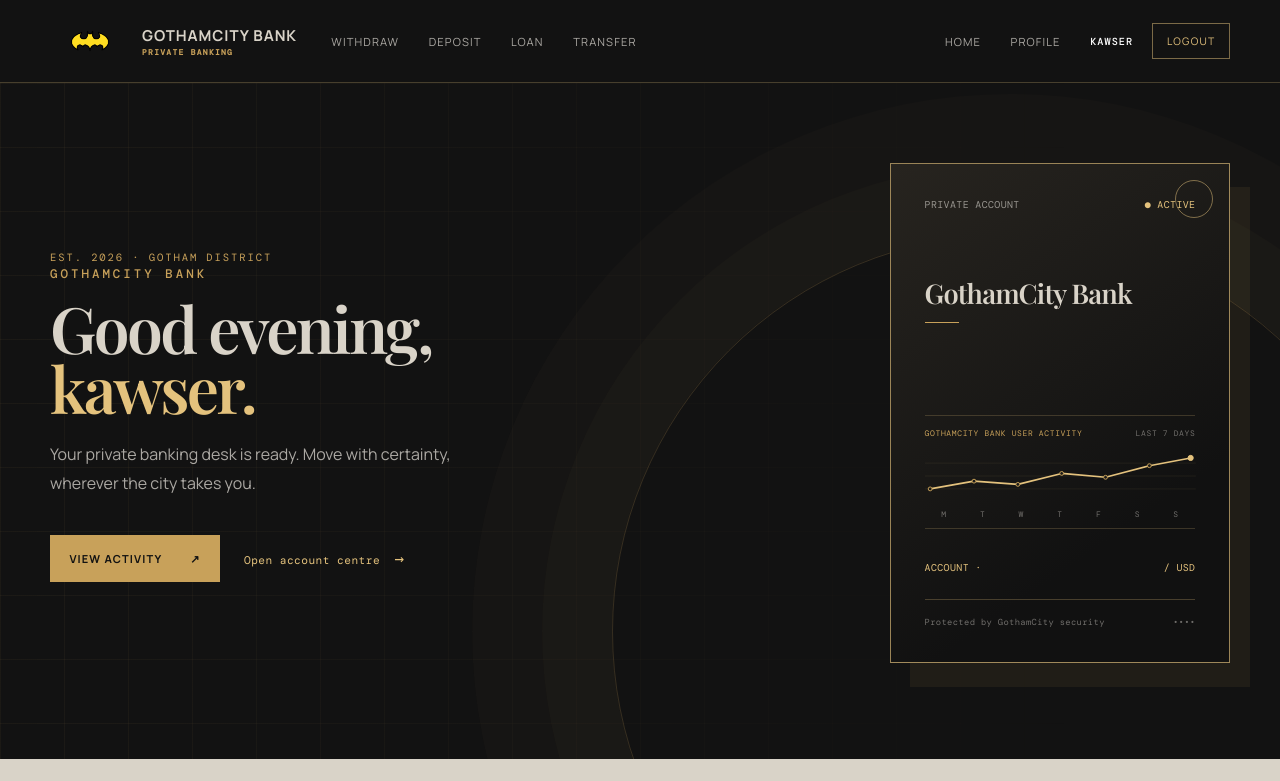
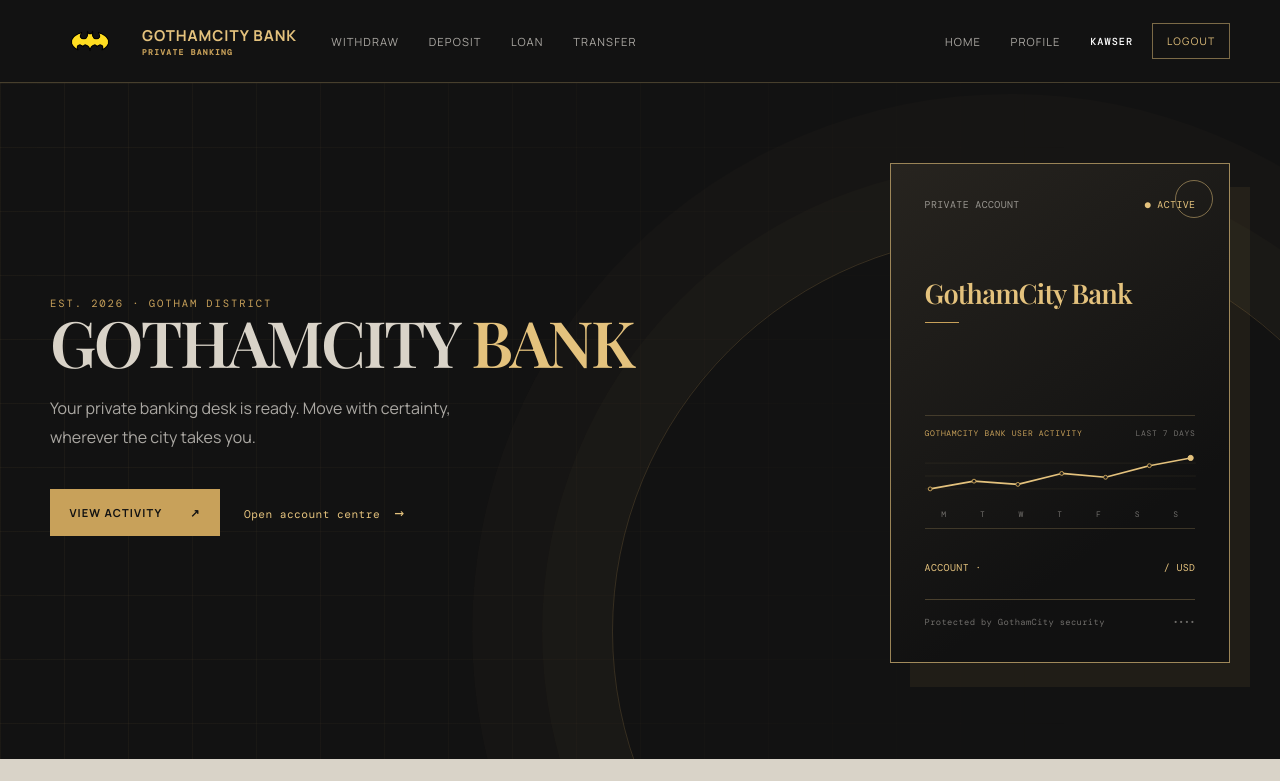
Before and after one commit to kawser25350/GothamCityBank, a Django app: page / in a window 1280 px wide. Shown: the top 781 px of the page. Run offline with Django 5.2, Linux system fonts and the light colour scheme; a user stored in the database is signed in; data comes from the database, SQL or seed files in the repository.

Commit message:
deployment test-1

```diff
--- a/core/static/css/hello.css
+++ b/core/static/css/hello.css
@@ -566,6 +566,7 @@
 .bank-brand { gap: 0.75rem; color: var(--paper); font-family: "Manrope", sans-serif; font-size: 0.94rem; letter-spacing: 0.06em; text-transform: uppercase; }
 .bank-logo-image { width: 80px; height: 52px; object-fit: contain; }
 .bank-brand strong { display: block; font-weight: 700; }
+.bank-brand strong { color: var(--gold-bright); }
 .bank-brand small { display: block; margin-top: 0.12rem; color: var(--gold); font-family: "DM Mono", monospace; font-size: 0.5rem; letter-spacing: 0.16em; }
 .bank-mark { width: 38px; height: 38px; border: 1px solid var(--gold); border-radius: 50%; background: transparent; color: var(--gold-bright); font-family: "Playfair Display", serif; font-size: 1.2rem; }
 .bank-emblem { position: relative; border: 0; border-radius: 0; background: var(--gold); clip-path: polygon(0 25%, 20% 42%, 34% 20%, 44% 40%, 50% 12%, 56% 40%, 66% 20%, 80% 42%, 100% 25%, 86% 80%, 65% 64%, 50% 100%, 35% 64%, 14% 80%); }.bank-emblem span { position: absolute; top: 34%; left: 42%; width: 16%; height: 25%; background: var(--ink); }
@@ -587,7 +588,7 @@
 .hero-copy h1 { max-width: 720px; margin: 1.1rem 0 1.4rem; font-family: "Playfair Display", Georgia, serif; font-size: clamp(3.5rem, 7vw, 6.7rem); font-weight: 600; letter-spacing: -0.04em; line-height: 0.94; }
 .hero-copy h1 em { color: var(--gold-bright); font-style: normal; }
 .hero-bank-name { display: block; margin-bottom: 1rem; color: var(--gold); font-family: "DM Mono", monospace; font-size: 0.78rem; font-weight: 500; letter-spacing: 0.24em; }
-.hero-copy h1.hero-greeting { margin-top: 0; font-size: clamp(2.5rem, 5vw, 4.8rem); }
+.hero-copy h1.hero-greeting { margin-top: 0; color: var(--paper); font-size: clamp(2.5rem, 5vw, 4.8rem); }.hero-copy h1.hero-greeting em { color: var(--gold-bright); }
 .hero-lede { max-width: 450px; margin: 0; color: rgba(243, 239, 231, 0.68); font-size: 1rem; line-height: 1.8; }
 .hero-actions { display: flex; align-items: center; gap: 1.5rem; margin-top: 2.3rem; }
 .button { display: inline-flex; align-items: center; justify-content: space-between; gap: 1.2rem; min-width: 170px; padding: 0.95rem 1.15rem; border: 1px solid transparent; border-radius: 0; font-size: 0.69rem; font-weight: 700; letter-spacing: 0.1em; text-decoration: none; text-transform: uppercase; transition: transform 0.2s ease, background 0.2s ease; }
@@ -601,7 +602,7 @@
 
 .balance-card { position: relative; display: flex; flex-direction: column; justify-self: end; width: min(100%, 340px); min-height: 500px; padding: 2.1rem; border: 1px solid rgba(228, 194, 125, 0.65); background: linear-gradient(145deg, #27241f 0%, #111 72%); box-shadow: 20px 24px 0 rgba(200, 161, 90, 0.08); animation: riseIn 0.7s 0.15s ease both; }
 .balance-card::before { position: absolute; top: 1rem; right: 1rem; width: 36px; height: 36px; border: 1px solid rgba(228, 194, 125, 0.5); border-radius: 50%; content: ""; }
-.account-card-brand { margin-top: 4rem; color: var(--paper); font-family: "Playfair Display", serif; font-size: 1.7rem; font-weight: 600; letter-spacing: -0.03em; }.account-card-brand::after { display: block; width: 34px; height: 1px; margin-top: 0.7rem; background: var(--gold); content: ""; }
+.account-card-brand { margin-top: 4rem; color: var(--gold-bright); font-family: "Playfair Display", serif; font-size: 1.7rem; font-weight: 600; letter-spacing: -0.03em; }.account-card-brand::after { display: block; width: 34px; height: 1px; margin-top: 0.7rem; background: var(--gold); content: ""; }
 .balance-topline, .balance-meta, .balance-footer { display: flex; justify-content: space-between; gap: 1rem; color: rgba(243, 239, 231, 0.56); font-family: "DM Mono", monospace; font-size: 0.62rem; letter-spacing: 0.04em; text-transform: uppercase; }
 .status-dot { color: var(--gold-bright); }
 .balance-amount { margin: 4.8rem 0 2.6rem; color: var(--paper); font-family: "Playfair Display", serif; font-size: clamp(2.8rem, 5vw, 4.8rem); letter-spacing: -0.04em; line-height: 1; }
--- a/core/templates/main/homepage.html
+++ b/core/templates/main/homepage.html
@@ -11,8 +11,7 @@
 			<div class="hero-copy">
 				<span class="eyebrow">Est. 2026 · Gotham District</span>
 				{% if user.is_authenticated %}
-					<span class="hero-bank-name">GOTHAMCITY BANK</span>
-					<h1 class="hero-greeting">Good evening,<br><em>{{ user.first_name|default:user.username }}.</em></h1>
+					<h1 class="hero-greeting">GOTHAMCITY <em>BANK</em></h1>
 					<p class="hero-lede">Your private banking desk is ready. Move with certainty, wherever the city takes you.</p>
 					<div class="hero-actions">
 						<a class="button button-gold" href="{% url 'transaction_report' %}">View activity <span>↗</span></a>
```
